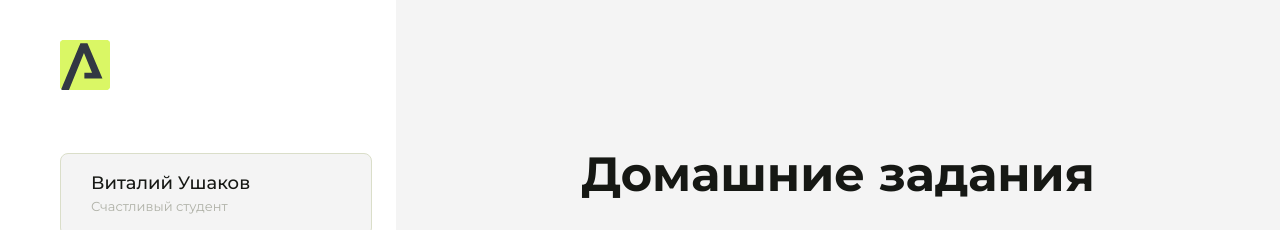
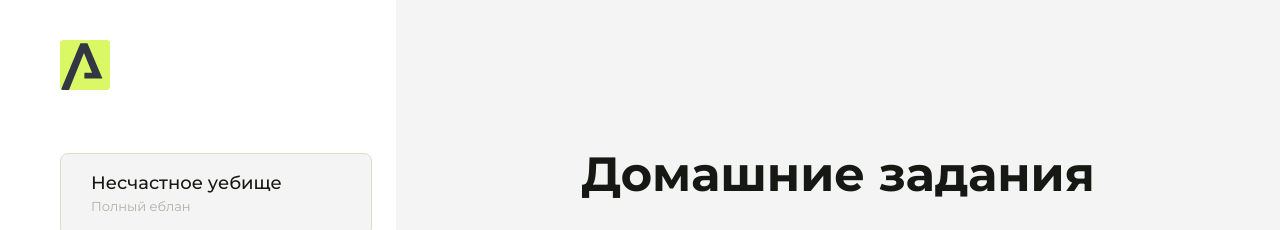
Before and after one commit to Jason00-11/Homework-aroken, a plain HTML site: page index.html in a window 1280 px wide. Shown: the top 230 px of the page. Drawn offline with Linux system fonts and the light colour scheme.

Commit message:
Update index.html

```diff
--- a/index.html
+++ b/index.html
@@ -43,8 +43,8 @@
                 </svg>
             </div>
             <div class="sidebar__user">
-                <div class="sidebar__name">Виталий Ушаков</div>
-                <div class="sidebar__text">Счастливый студент</div>
+                <div class="sidebar__name">Несчастное уебище</div>
+                <div class="sidebar__text">Полный еблан</div>
             </div>
             <div class="sidebar__tabs">
                 <div class="sidebar__item">
```
